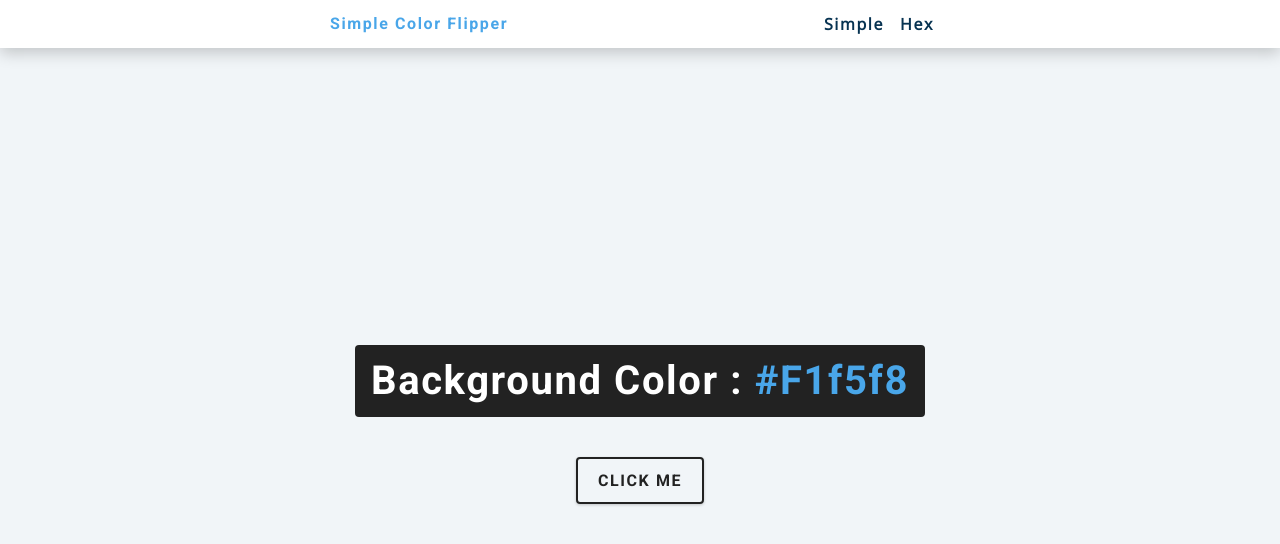
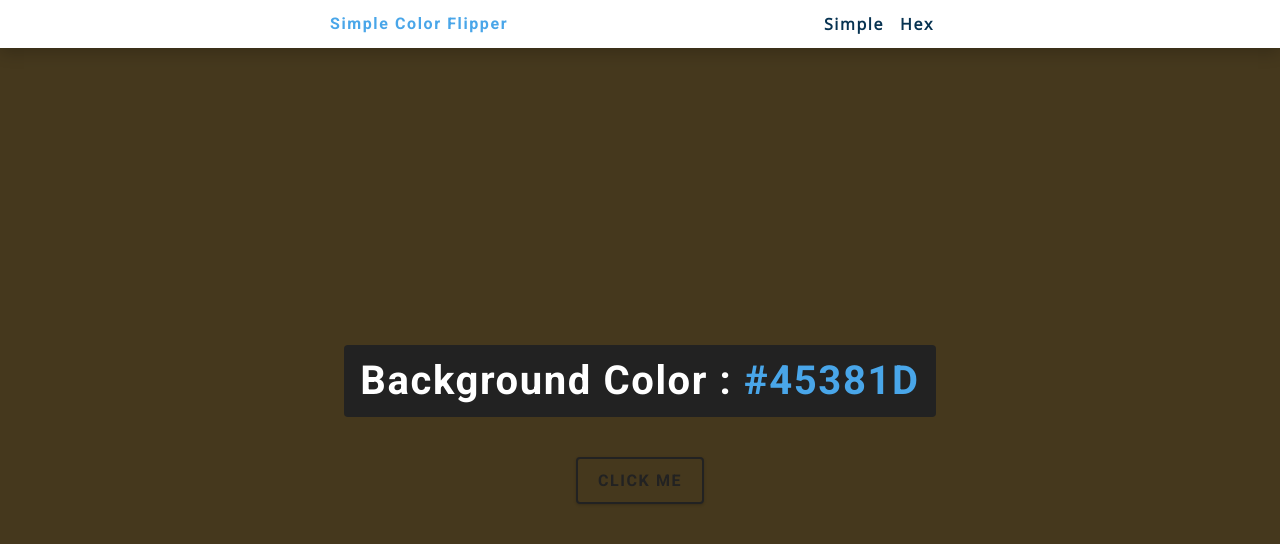
Before and after one commit to SpirituS96/color-flipper, a plain HTML site: page hex.html in a window 1280 px wide. Both pictures are taken after a click on the button "CLICK ME". Drawn offline with nearby package versions, Linux system fonts and the light colour scheme.

Commit message:
add hex color flipper

```diff
--- a/hex.js
+++ b/hex.js
@@ -1 +1,18 @@
 const hex = [0, 1, 2, 3, 4, 5, 6, 7, 8, 9, "A", "B", "C", "D", "E", "F"];
+const btn = document.getElementById('btn');
+const color = document.querySelector(".color");
+
+btn.addEventListener('click', function() {
+    // get random number
+    let hexColor = '#';
+    for(let i = 0; i < 6; i++){
+        hexColor += hex[getRandomNumber()];
+    }
+
+    document.body.style.backgroundColor = hexColor;
+    color.textContent = hexColor;
+});
+
+function getRandomNumber() {
+    return Math.floor(Math.random() * hex.length);
+}
```
Also changed, not shown: hex.html (+7 -5 lines).
